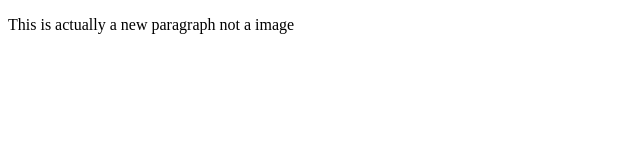
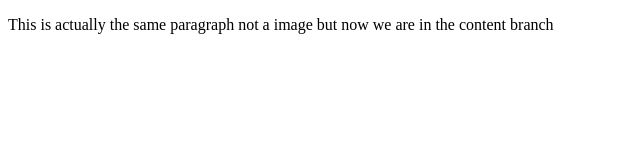
Before and after one commit to adnanaga/gitbranch, a plain HTML site: page index.html in a window 1280 px wide. Shown: the whole page, without its empty margins (0-640 px from the left). Drawn offline with Linux system fonts and the light colour scheme.

Commit message:
Updated the paragraph to really match

```diff
--- a/index.html
+++ b/index.html
@@ -6,6 +6,6 @@
     <title>Document</title>
 </head>
 <body>
-    <p>This is actually a new paragraph not a image</p>
+    <p>This is actually the same paragraph not a image but now we are in the content branch</p>
 </body>
 </html>
```
